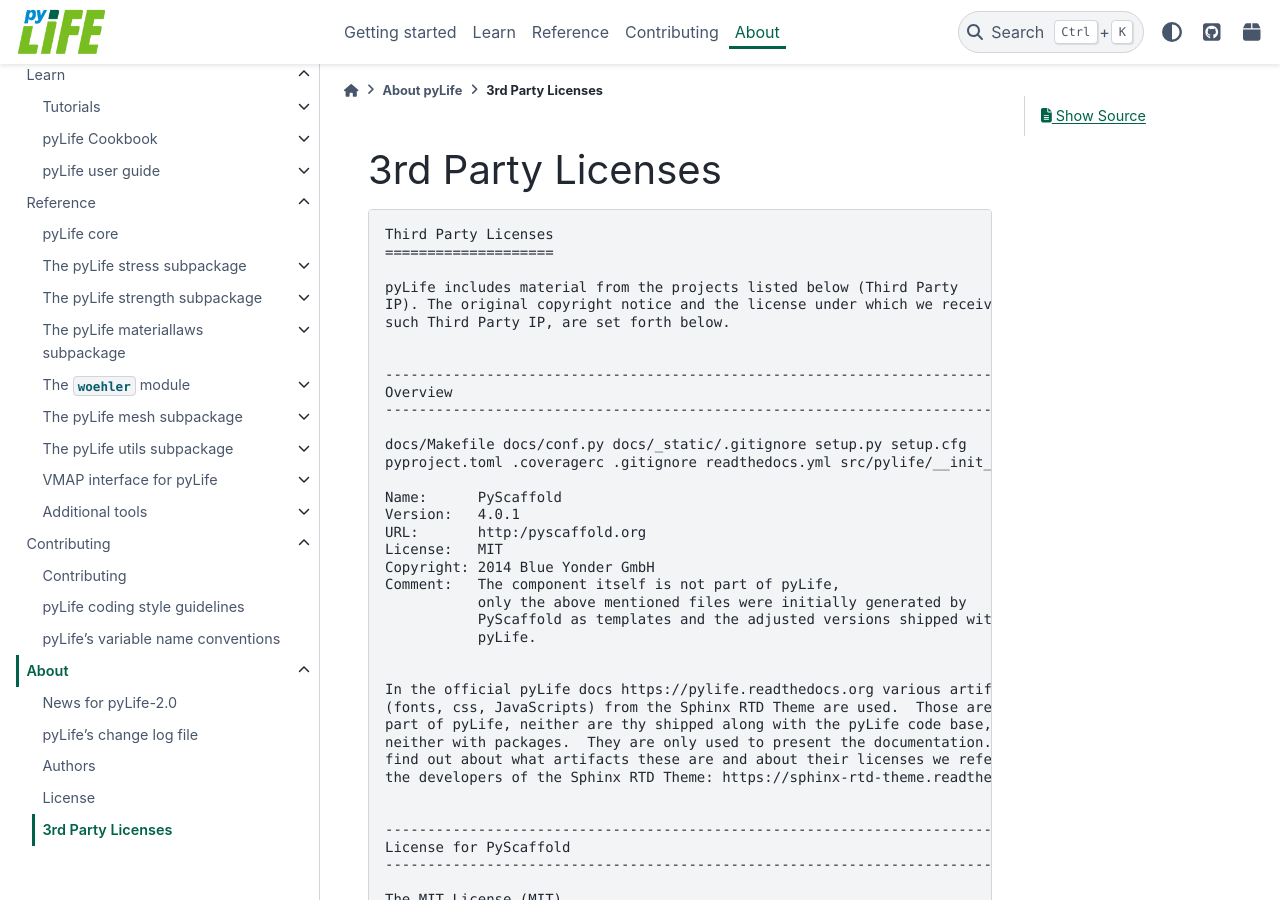
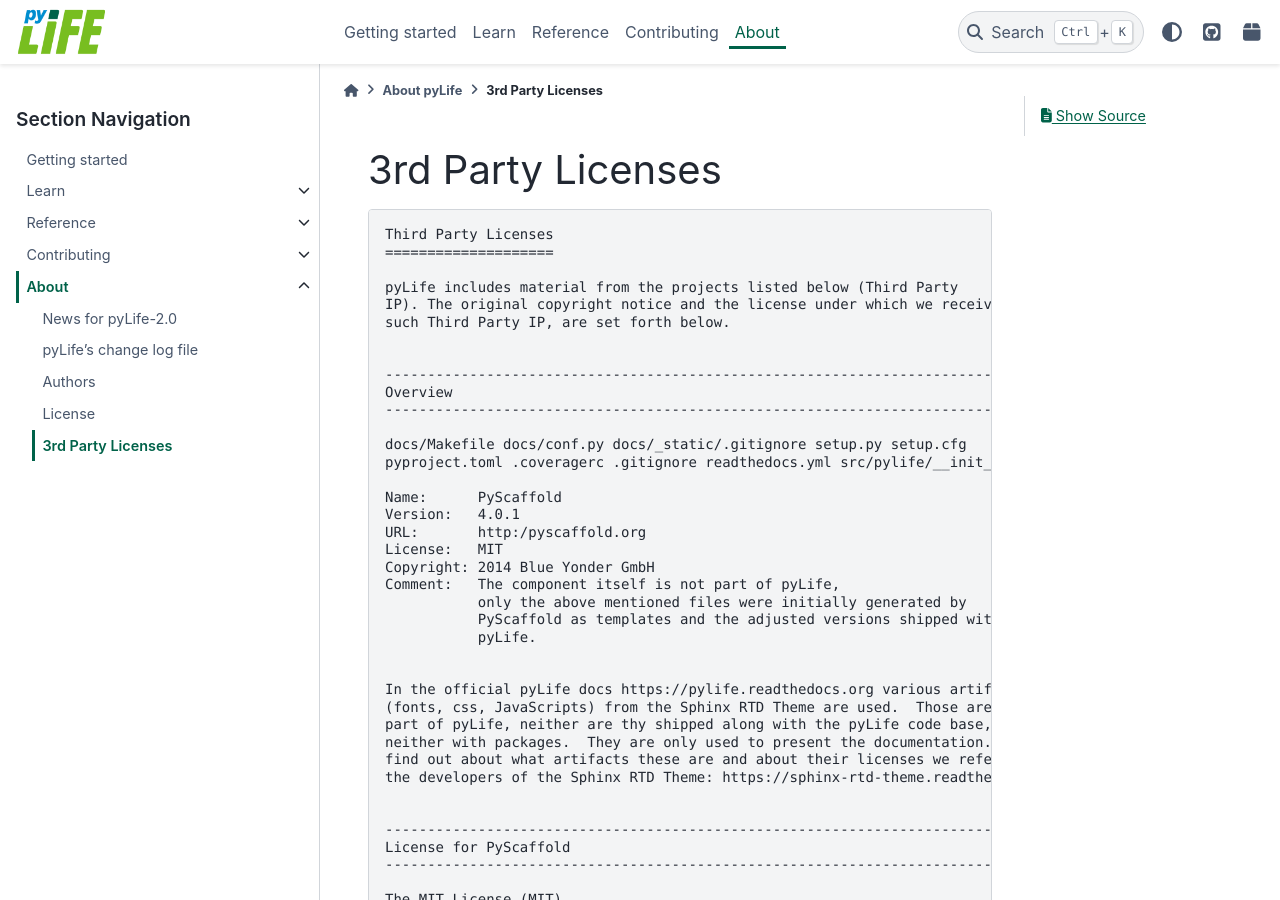
Before and after one commit to boschresearch/pylife, a Sphinx documentation site: the page built from docs/3rd-party-licenses.txt, in a window 1280 px wide and 900 px high. Built offline with Sphinx 7.4.7 and the PyData theme 0.15.4, drawn with Linux system fonts in a browser that asks for light colours; pages that are not in the unit, such as notebooks, are missing from menus; the version number could not be read and is left out.

Commit message:
Show collapse toggle buttons of sibling pages in toctree
Signed-off-by: Johannes Mueller <johannes.mueller4@de.bosch.com>

```diff
--- a/docs/conf.py
+++ b/docs/conf.py
@@ -227,7 +227,7 @@ html_theme = "pydata_sphinx_theme"
 html_logo = "_static/images/pyLife_logo_no_elefant.png"
 
 html_theme_options = {
-    "show_nav_level": 2,
+    "show_nav_level": 1,
     "github_url": "https://github.com/boschresearch/pylife",
     "collapse_navigation": True,
     "show_prev_next": False,
```
